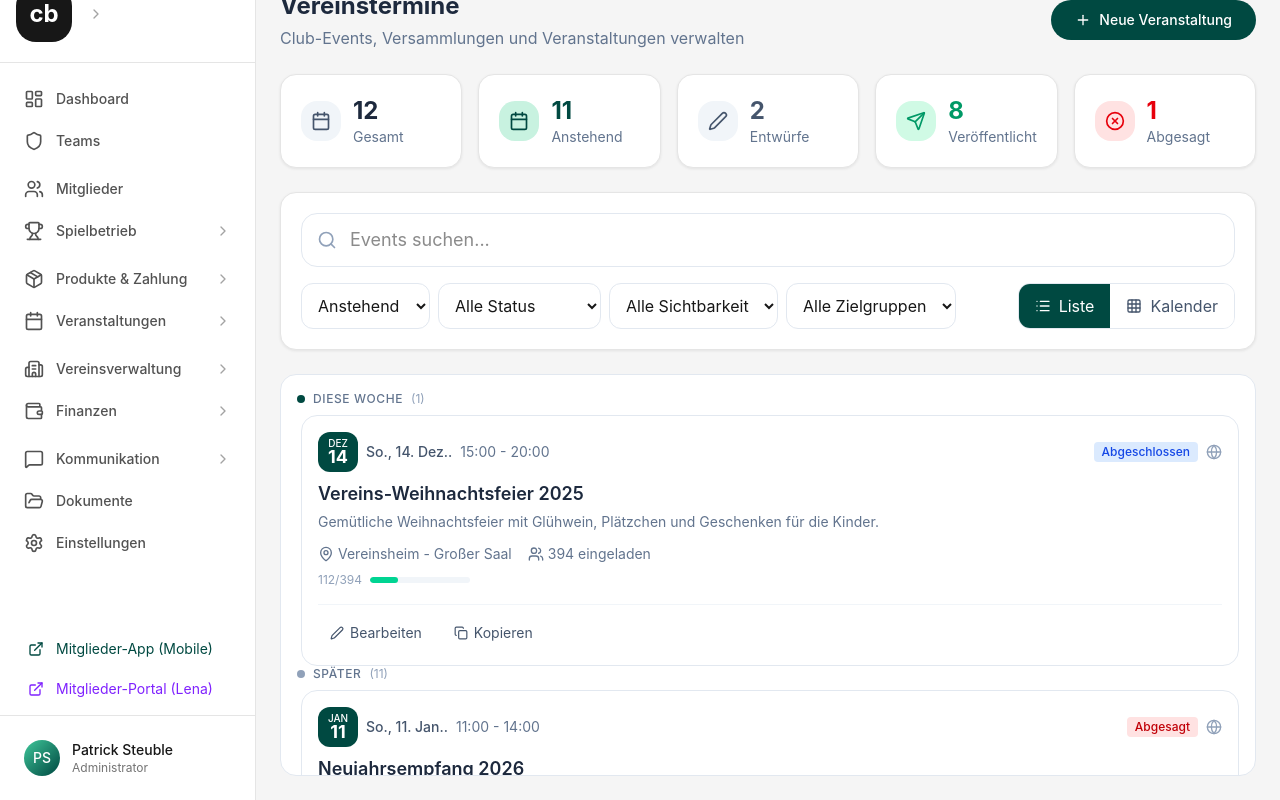
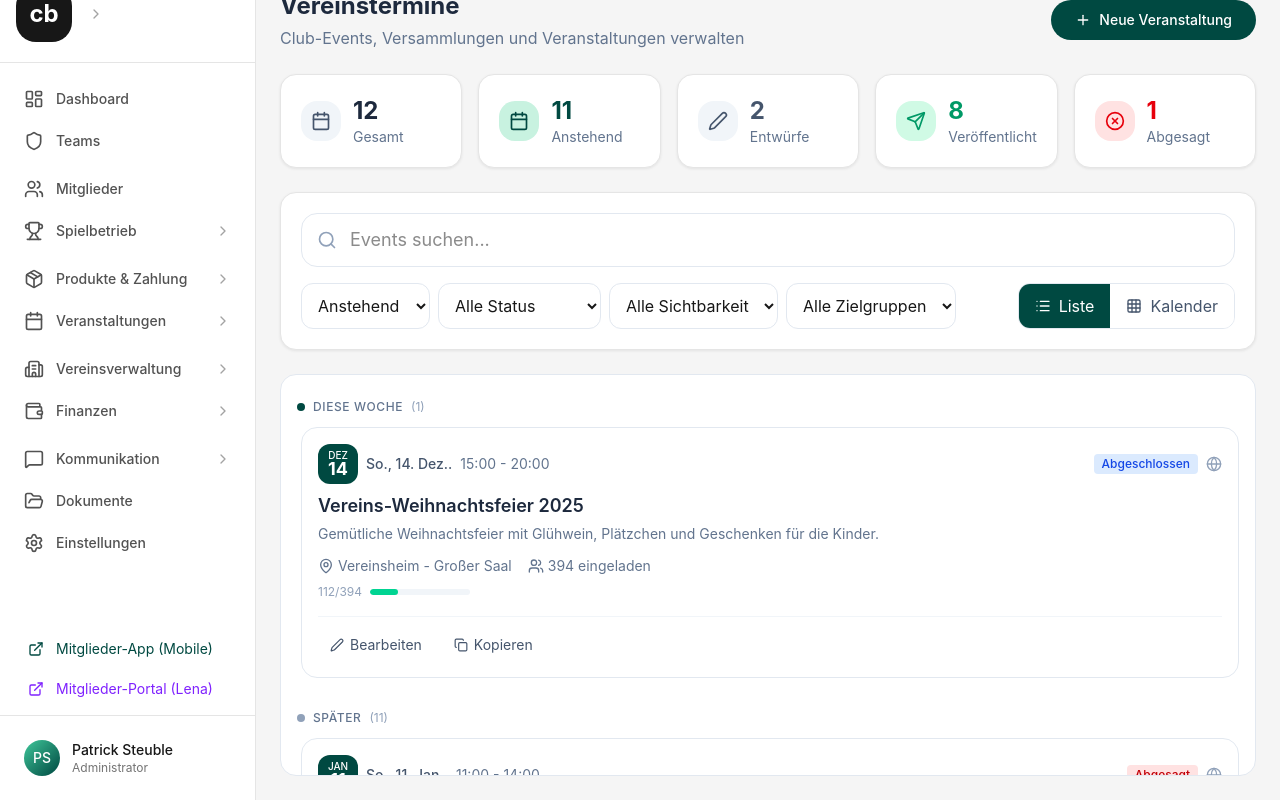
Before and after one commit to sentistudio/club-management, a React (Vite) app: page /club-events in a window 1280 px wide. Shown: the part 98-898 px from the top of the page. Built offline with nearby package versions, Linux system fonts and the light colour scheme.

Commit message:
Add more spacing between cards and timeline sections

```diff
--- a/src/routes/ClubEvents.tsx
+++ b/src/routes/ClubEvents.tsx
@@ -518,19 +518,21 @@ export function ClubEvents() {
                 }
               });
 
-              return sections
+              return (
+                <div className="space-y-8">
+                {sections
                 .filter(section => section.events.length > 0)
                 .map(section => (
-                  <div key={section.key} className="space-y-3">
+                  <div key={section.key} className="space-y-4">
                     {/* Section Header - Subtle */}
-                    <div className="flex items-center gap-2 mb-2">
+                    <div className="flex items-center gap-2 mb-3 mt-2">
                       <span className={`w-2 h-2 rounded-full ${section.bgColor}`} />
                       <span className="text-xs font-medium text-slate-500 uppercase tracking-wider">{section.label}</span>
                       <span className="text-xs text-slate-400">({section.events.length})</span>
                     </div>
 
                     {/* Events */}
-                    <div className="space-y-3 ml-1">
+                    <div className="space-y-4 ml-1">
                       {section.events.map(event => (
                         <div key={event.id}>
                           {/* Event Card - Vertical Layout with Calendar Badge */}
@@ -644,7 +646,9 @@ export function ClubEvents() {
                       ))}
                     </div>
                   </div>
-                ));
+                ))}
+                </div>
+              );
             })()
           )}
           </div>
--- a/src/routes/pilot/MemberWebPortal.tsx
+++ b/src/routes/pilot/MemberWebPortal.tsx
@@ -902,11 +902,11 @@ export function MemberWebPortal() {
 
         {/* LIST VIEW */}
         {calendarViewMode === "list" && (
-          <div className="space-y-6">
+          <div className="space-y-8">
             {sections.filter(s => s.events.length > 0).map(section => (
-              <div key={section.key}>
+              <div key={section.key} className="space-y-4">
                 {/* Section Header - Subtle */}
-                <div className="flex items-center gap-2 mb-2">
+                <div className="flex items-center gap-2 mb-3">
                   <span className={`w-2 h-2 rounded-full ${section.bgColor}`} />
                   <span className="text-xs font-medium text-neutral-500 uppercase tracking-wider">{section.label}</span>
                   <span className="text-xs text-neutral-400">({section.events.length})</span>
```
